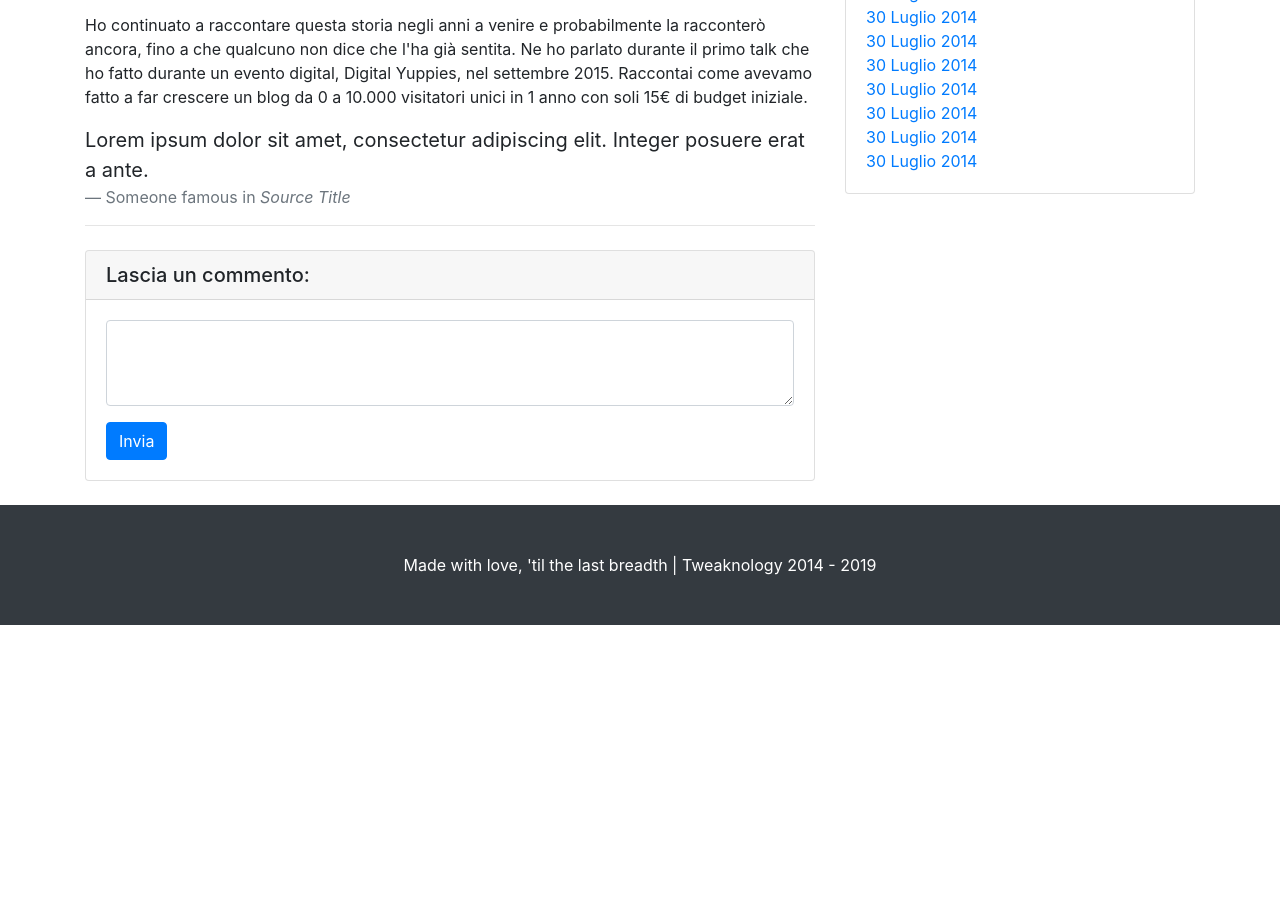
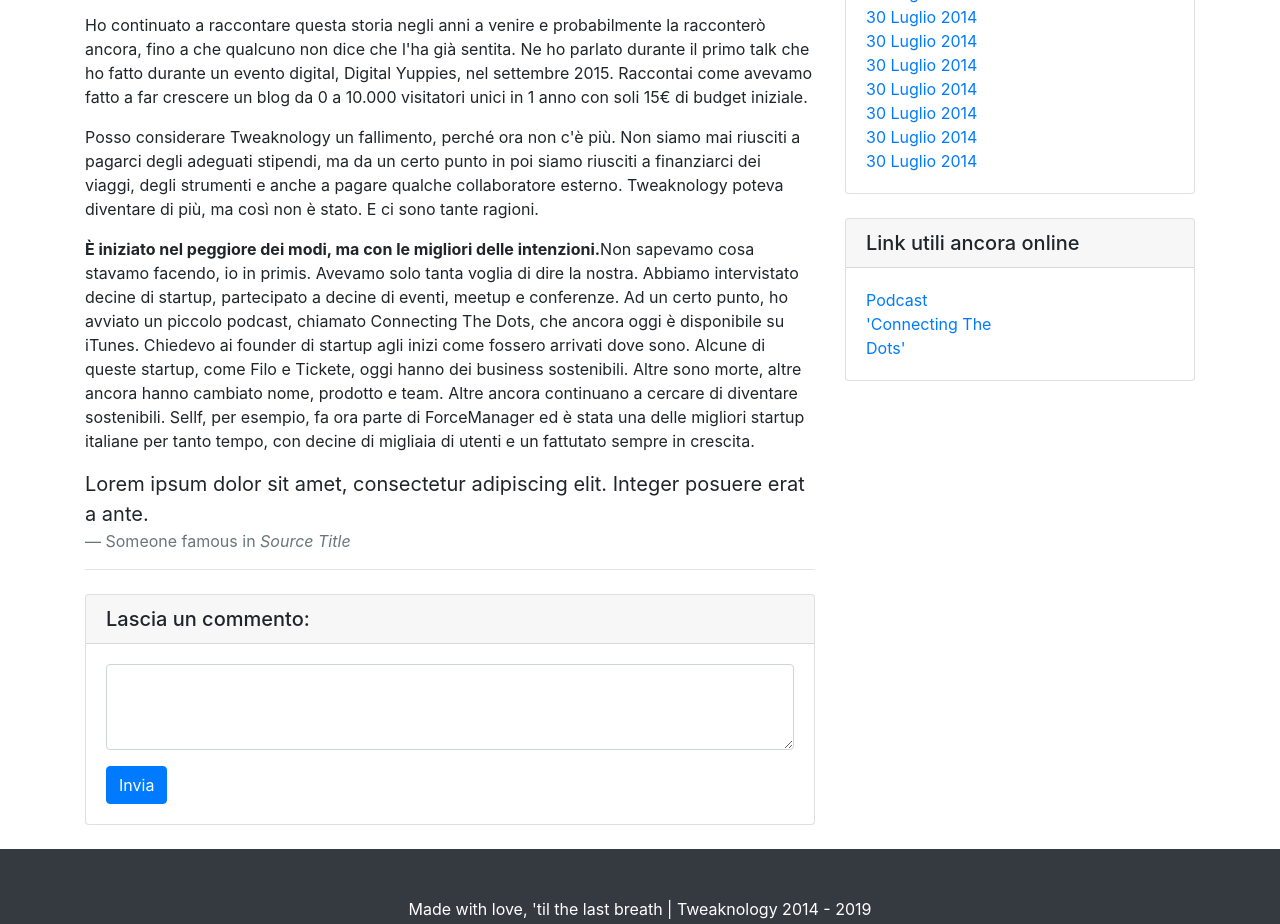
Before and after one commit to iJaack/tweaknology, a website: page index.html in a window 1280 px wide. Shown: the part 1201-2125 px from the top of the page. Before the commit the page ends 1826 px from the top, so only its background shows below. Drawn offline with Linux system fonts and the light colour scheme.

Commit message:
- added new widget for useful links. - added two more paragraphs. TODO: add link to Connecting The Dots TODO: add link to websites in text

```diff
--- a/index.html
+++ b/index.html
@@ -97,7 +97,20 @@
           l'ha già sentita. Ne ho parlato durante il primo talk che ho fatto durante un evento digital, Digital Yuppies, nel settembre 2015.
           Raccontai come avevamo fatto a far crescere un blog da 0 a 10.000 visitatori unici in 1 anno con soli 15€ di budget iniziale.</p>
 
-          <p>
+          <p>Posso considerare Tweaknology un fallimento, perché ora non c'è più. Non siamo mai riusciti a pagarci degli adeguati stipendi, ma
+          da un certo punto in poi siamo riusciti a finanziarci dei viaggi, degli strumenti e anche a pagare qualche collaboratore esterno.
+        Tweaknology poteva diventare di più, ma così non è stato. E ci sono tante ragioni.</p>
+
+        <p><strong>È iniziato nel peggiore dei modi, ma con le migliori delle intenzioni.</strong>Non sapevamo cosa stavamo facendo, io in primis.
+          Avevamo solo tanta voglia di dire la nostra. Abbiamo intervistato decine di startup, partecipato a decine di eventi, meetup e conferenze.
+          Ad un certo punto, ho avviato un piccolo podcast, chiamato Connecting The Dots, che ancora oggi è disponibile su iTunes. Chiedevo ai founder
+          di startup agli inizi come fossero arrivati dove sono. Alcune di queste startup, come Filo e Tickete, oggi hanno dei business sostenibili.
+          Altre sono morte, altre ancora hanno cambiato nome, prodotto e team. Altre ancora continuano a cercare di diventare sostenibili.
+        Sellf, per esempio, fa ora parte di ForceManager ed è stata una delle migliori startup italiane per tanto tempo, con decine di migliaia di
+      utenti e un fattutato sempre in crescita. </p>
+
+          <p></p>
+
 
         <blockquote class="blockquote">
           <p class="mb-0">Lorem ipsum dolor sit amet, consectetur adipiscing elit. Integer posuere erat a ante.</p>
@@ -289,10 +302,26 @@
           </div>
         </div>
 
+        <!-- widget -->
+        <div class="card my-4">
+          <h5 class="card-header">Link utili ancora online</h5>
+          <div class="card-body">
+            <div class="row">
+              <div class="col-lg-6">
+                <ul class="list-unstyled mb-0">
+                  <li>
+                    <a href="#">Podcast 'Connecting The Dots'</a>
+                  </li>
+                </div>
+              </div>
+            </div>
+          </div>
       </div>
+      <!-- end of widget -->
 
     </div>
     <!-- /.row -->
+
 
   </div>
   <!-- /.container -->
@@ -300,7 +329,7 @@
   <!-- Footer -->
   <footer class="py-5 bg-dark">
     <div class="container">
-      <p class="m-0 text-center text-white">Made with love, 'til the last breadth | Tweaknology 2014 - 2019</p>
+      <p class="m-0 text-center text-white">Made with love, 'til the last breath | Tweaknology 2014 - 2019</p>
     </div>
     <!-- /.container -->
   </footer>
```
Also changed, not shown: 1 other file.
